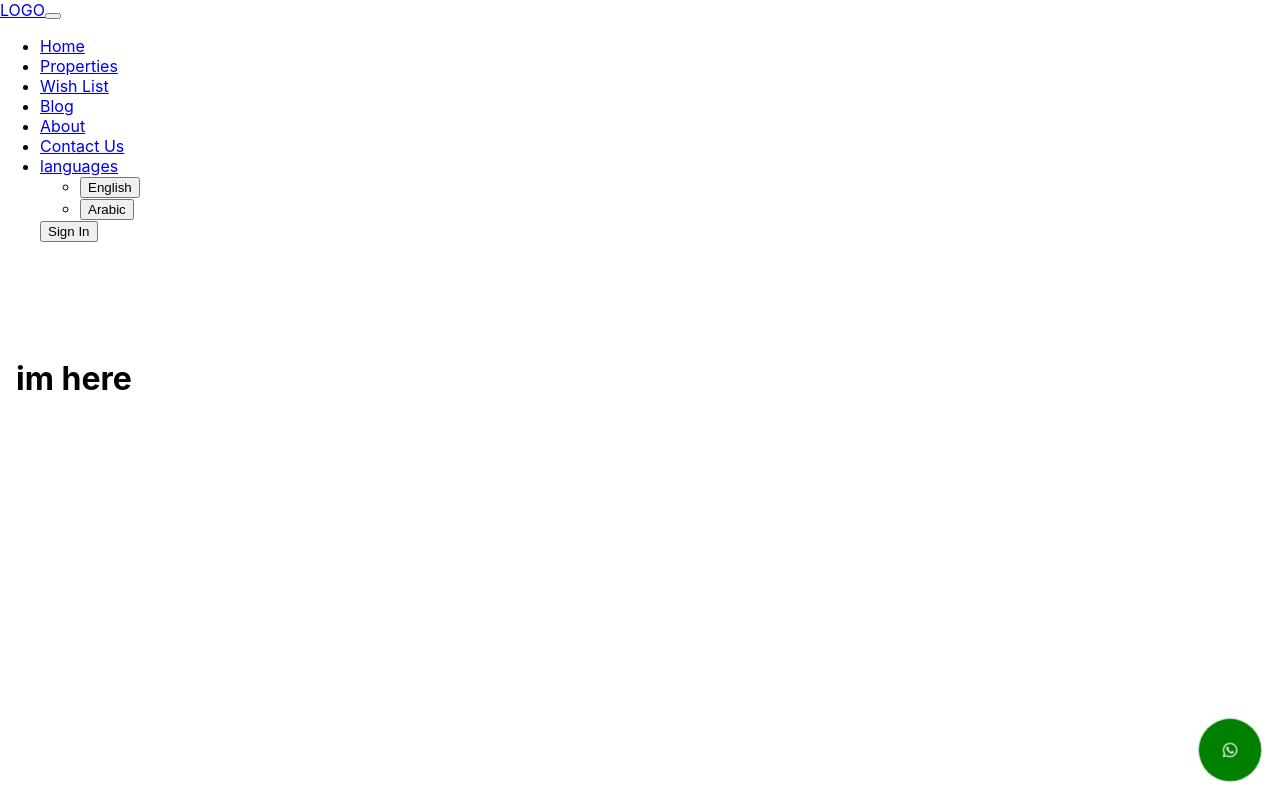
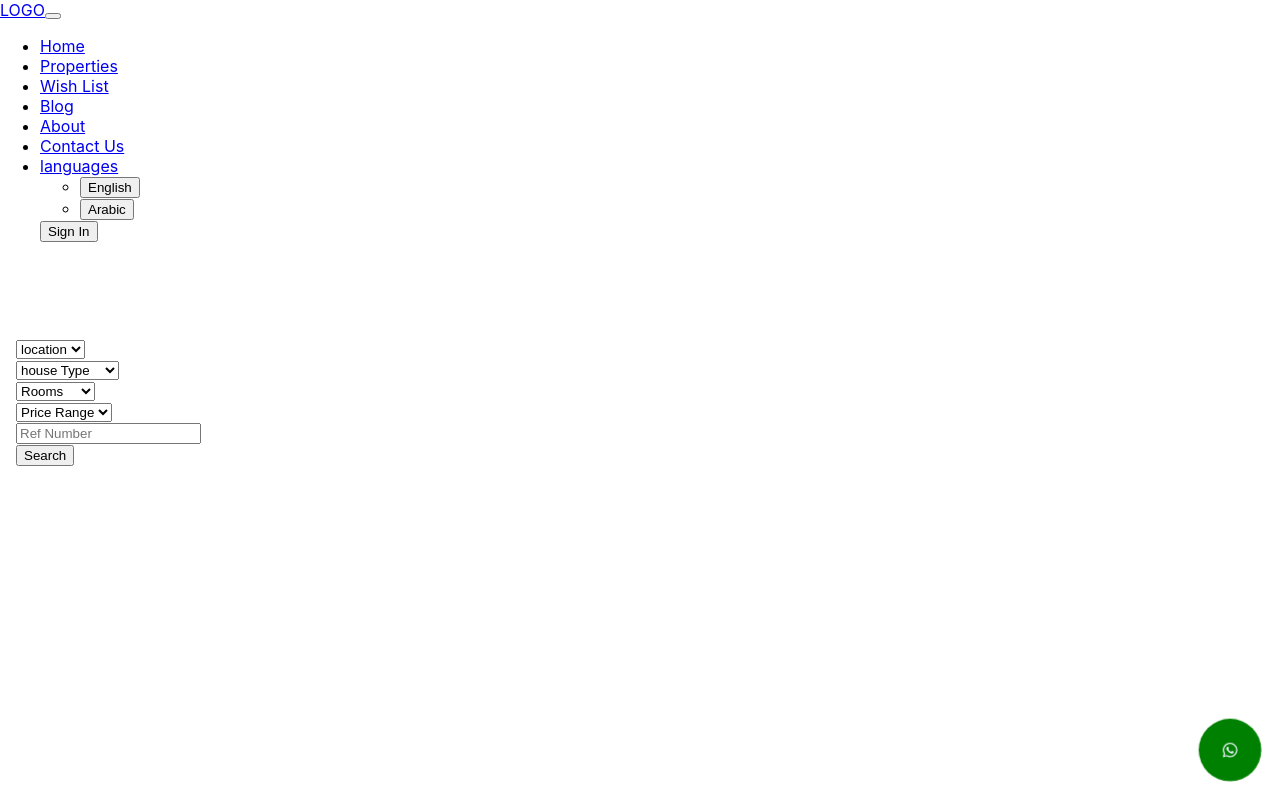
Before and after one commit to Alzubair98/ozyapi, a React (Create React App) app: page /search in a window 1280 px wide. Built offline with nearby package versions, Linux system fonts and the light colour scheme; the HTML template or start-up script is replaced by a standard one.

Commit message:
add search bar form

```diff
--- a/src/component/home-page/intro.css
+++ b/src/component/home-page/intro.css
@@ -9,6 +9,7 @@
     gap: 1rem;
     padding: 5rem 1rem;
 }
+
 
 /* .n-navbar{
     opacity: 1 !important;
--- a/src/component/home-page/search.jsx
+++ b/src/component/home-page/search.jsx
@@ -1,15 +1,109 @@
-import React from "react";
+import React, { useState } from "react";
 import SearchCard from "./searchCard";
+import { useNavigate } from "react-router-dom";
+import { useTranslation } from "react-i18next";
 import "./intro.css";
 
 const Search = (props) => {
   const state = props.data;
   const user = props.user.user;
 
+  const { t } = useTranslation();
+
+  const navigate = useNavigate();
+  const [priceRange, setPriceRange] = useState("");
+  const [location, setLocation] = useState("");
+  const [rooms, setRooms] = useState("");
+  const [houseType, setHouseType] = useState("");
+  const [refNumber, setRefNumber] = useState("");
+
+  const handleSubmit = (e) => {
+    e.preventDefault();
+    console.log("test");
+    console.log("price", priceRange);
+    console.log("location", location);
+    console.log("rooms", rooms);
+    console.log("houseType", houseType);
+  };
+
   return (
     <div className="full-card">
       <div className="search-bar">
-        <h1>im here</h1>
+        <form onSubmit={handleSubmit}>
+          <div className="g-3 ms-6 ps-3 pe-3 button-align">
+            <div className="">
+              <select
+                className="form-control"
+                id="location"
+                name="location"
+                onChange={(e) => setLocation(e.target.value)}
+              >
+                <option>{t("location")}</option>
+                <option value="istanbull">Istanbul</option>
+                <option value="adana">adana</option>
+                <option value="ankara">ankara</option>
+              </select>
+            </div>
+            <div className="pt-2">
+              <select
+                className="form-control"
+                id="house-type"
+                name="house-type"
+                onChange={(e) => setHouseType(e.target.value)}
+              >
+                <option>{t("type")}</option>
+                <option value="new house 3">new house 3</option>
+                <option value="normal house">normal house</option>
+                <option value="big house">big house</option>
+              </select>
+            </div>
+            <div className="pt-2">
+              <select
+                className="form-control"
+                id="rooms"
+                name="rooms"
+                onChange={(e) => setRooms(e.target.value)}
+              >
+                <option>{t("rooms")}</option>
+                <option value="2">1+1 room</option>
+                <option value="3">2+1 room</option>
+                <option value="4">3+1 room</option>
+                <option value="5">4+1 room</option>
+              </select>
+            </div>
+            <div className="pt-2">
+              <select
+                className="form-control"
+                id="location"
+                name="location"
+                onChange={(e) => setPriceRange(e.target.value)}
+              >
+                <option>{t("price")}</option>
+                <option value="1000-2000">1000-2000</option>
+                <option value="2000-3000">2000-3000</option>
+                <option value="3000-4000">3000-4000</option>
+                <option value="4000-5000">4000-5000</option>
+                <option value="5000-6000">5000-6000</option>
+              </select>
+            </div>
+            <div className="pt-2">
+              <input
+                value={refNumber}
+                name="ref_number"
+                type="text"
+                className="form-control"
+                placeholder={t("ref")}
+                aria-label="Last name"
+                onChange={(e) => setRefNumber(e.target.value)}
+              />
+            </div>
+            <div className="col-auto pt-2">
+              <button type="submit" className="btn btn-primary">
+                {t("search")}
+              </button>
+            </div>
+          </div>
+        </form>
       </div>
       <div className="D-card">
         {state.map((item) => (
```
